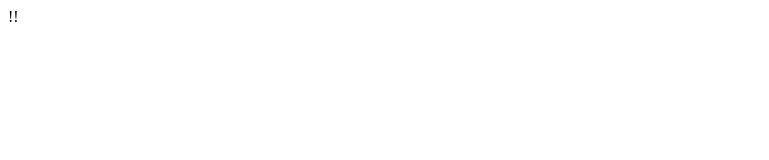
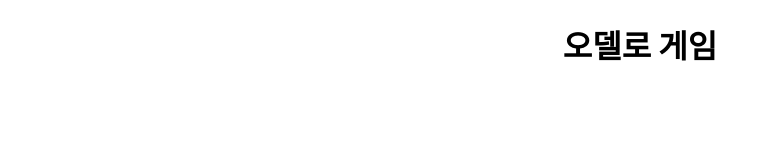
Before and after one commit to myyh1234/othello, a plain HTML site: page index.html in a window 1280 px wide. Shown: the whole page, without its empty margins (0-769 px from the left). Drawn offline with Linux system fonts and the light colour scheme.

Commit message:
add style.css

```diff
--- a/index.html
+++ b/index.html
@@ -1,10 +1,16 @@
 <!DOCTYPE html>
 <html>
+
 <head>
     <meta charset="UTF-8">
     <title>오델로</title>
+    <link rel="preconnect" href="https://fonts.gstatic.com">
+    <link href="https://fonts.googleapis.com/css2?family=Noto+Sans+KR&display=swap" rel="stylesheet">
+    <link rel="stylesheet" href="style.css">
 </head>
+
 <body>
-    !!
+    <h1>오델로 게임</h1>
 </body>
+
 </html>
--- /dev/null
+++ b/style.css
@@ -0,0 +1,6 @@
+body{
+    text-align: center;
+}
+h1{
+    font-family: 'Noto Sans KR', sans-serif;
+}
```
